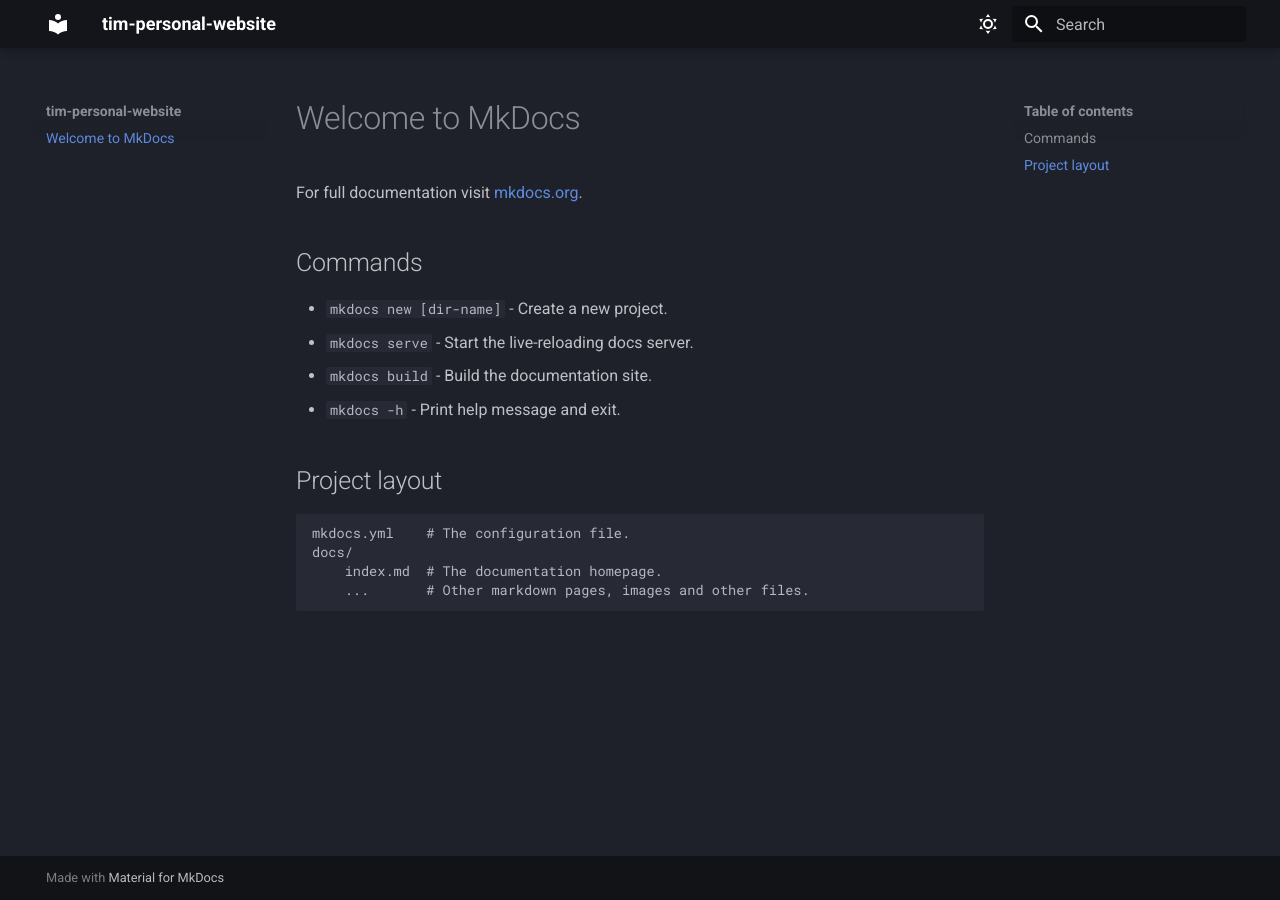
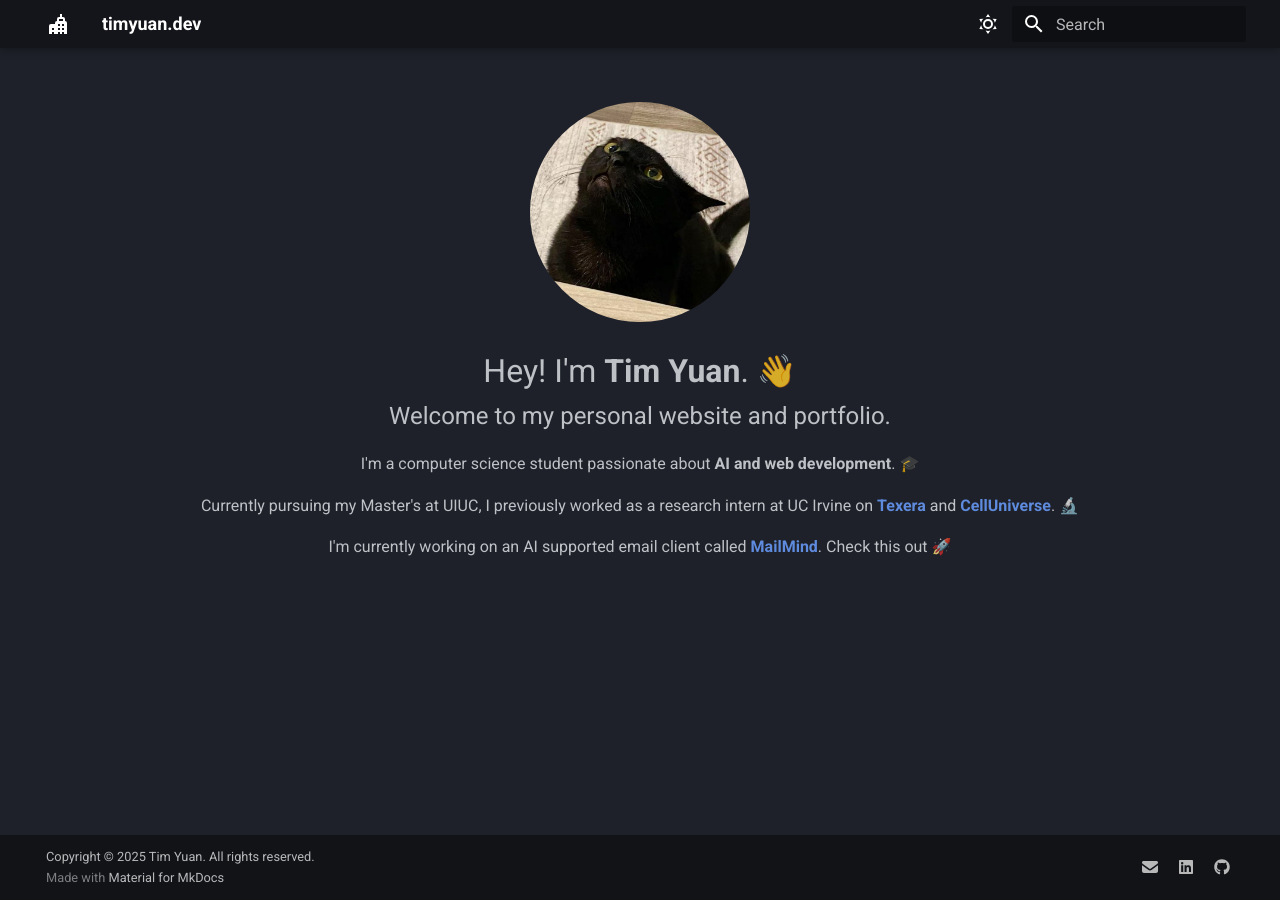
Before and after one commit to YS0meone/tim-personal-website, an MkDocs documentation site: the page built from docs/index.md, in a window 1280 px wide. Built offline with MkDocs 1.6.1 and Material for MkDocs 9.7.7, drawn with Linux system fonts in a browser that asks for light colours.

Commit message:
Initial setup of my portfoio

```diff
--- a/docs/index.md
+++ b/docs/index.md
@@ -1,17 +1,34 @@
-# Welcome to MkDocs
+---
+hide:
+  - toc
+  - navigation
+---
 
-For full documentation visit [mkdocs.org](https://www.mkdocs.org).
+# timyuan.devs
 
-## Commands
+<style>
+.md-content .md-typeset h1 { display: none; }
+article.md-content__inner { text-align: center; margin: 0 auto 5rem; max-width: 50rem; padding: 0 1rem; }
 
-* `mkdocs new [dir-name]` - Create a new project.
-* `mkdocs serve` - Start the live-reloading docs server.
-* `mkdocs build` - Build the documentation site.
-* `mkdocs -h` - Print help message and exit.
+</style>
 
-## Project layout
+<img style="border-radius: 100%; max-height: 11rem;" src="assets/profile.jpg">
 
-    mkdocs.yml    # The configuration file.
-    docs/
-        index.md  # The documentation homepage.
-        ...       # Other markdown pages, images and other files.
+<div style="font-size: 2em;" markdown="1">
+
+Hey! I'm <strong>Tim Yuan</strong>. 👋
+
+</div>
+
+<div style="font-size: 1.5em" markdown="1">
+
+Welcome to my personal website and portfolio.
+
+</div>
+
+I'm a computer science student passionate about **AI and web development**. 🎓
+
+Currently pursuing my Master's at UIUC, I previously worked as a research intern at UC Irvine on
+**<a href="https://github.com/Texera/texera" target="_blank">Texera</a>** and **<a href="https://github.com/waynebhayes/CellUniverse" target="_blank">CellUniverse</a>**. 🔬
+
+I'm currently working on an AI supported email client called **<a href="https://github.com/YS0meone/mailmind" target="_blank">MailMind</a>**. Check this out 🚀
--- a/mkdocs.yml
+++ b/mkdocs.yml
@@ -1,7 +1,11 @@
-site_name: tim-personal-website
+site_name: timyuan.dev
 site_url: https://timydevs.example
+
 theme:
   name: material
+  favicon: assets/favicon.svg
+  icon:
+    logo: material/city-variant
   palette:
     # Dark Mode
     - scheme: slate
@@ -18,3 +22,25 @@
         name: Light mode
       primary: white
       accent: blue grey
+
+# Extra information and links
+extra:
+  social:
+    - icon: fontawesome/solid/envelope
+      link: mailto:timyuan1016@gmail.com
+      name: Email
+    - icon: fontawesome/brands/linkedin
+      link: https://www.linkedin.com/in/tim-yuan-3a9873223/
+      name: LinkedIn
+    - icon: fontawesome/brands/github
+      link: https://github.com/YS0meone
+      name: GitHub
+
+# Copyright
+copyright: Copyright &copy; 2025 Tim Yuan. All rights reserved.
+
+markdown_extensions:
+  - attr_list
+  - pymdownx.emoji:
+      emoji_index: !!python/name:material.extensions.emoji.twemoji
+      emoji_generator: !!python/name:material.extensions.emoji.to_svg
```
Also changed, not shown: docs/assets/favicon.svg (added), docs/assets/profile.jpg (added), public/profile.jpg (added).
